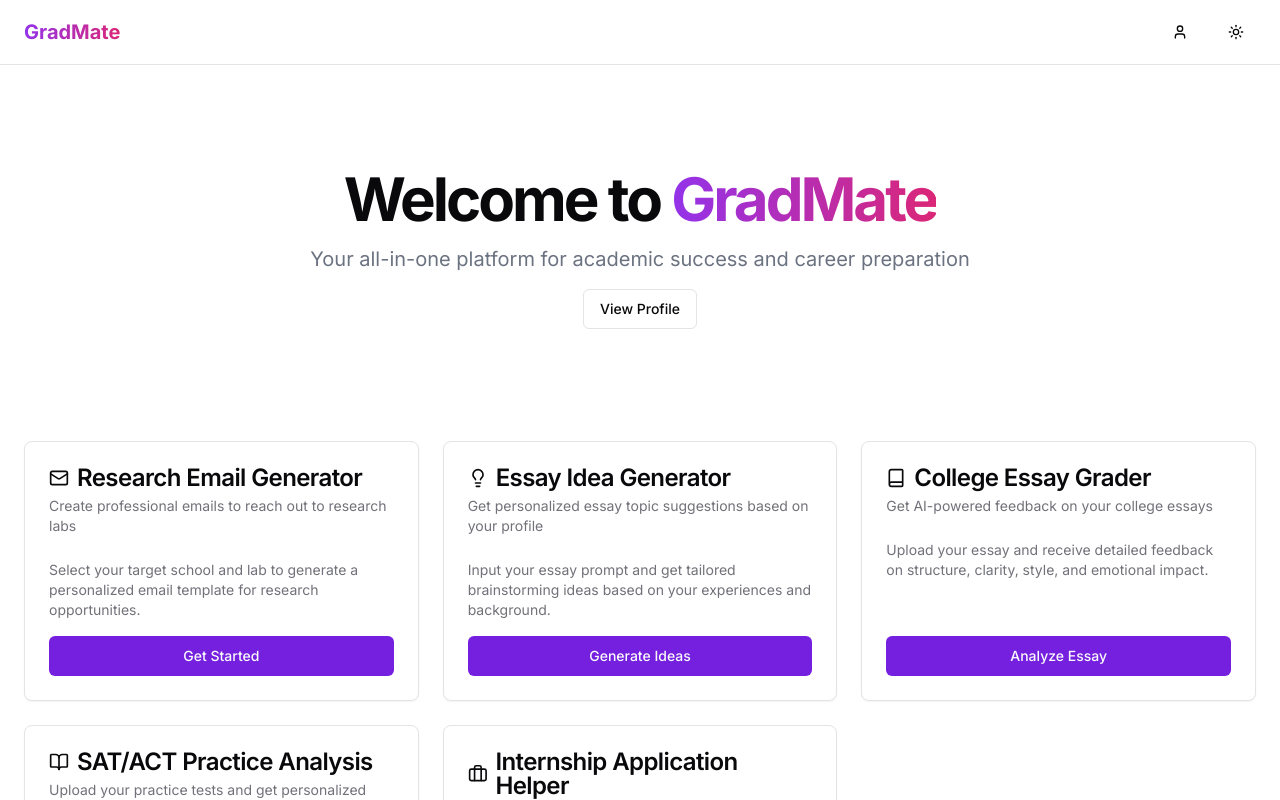
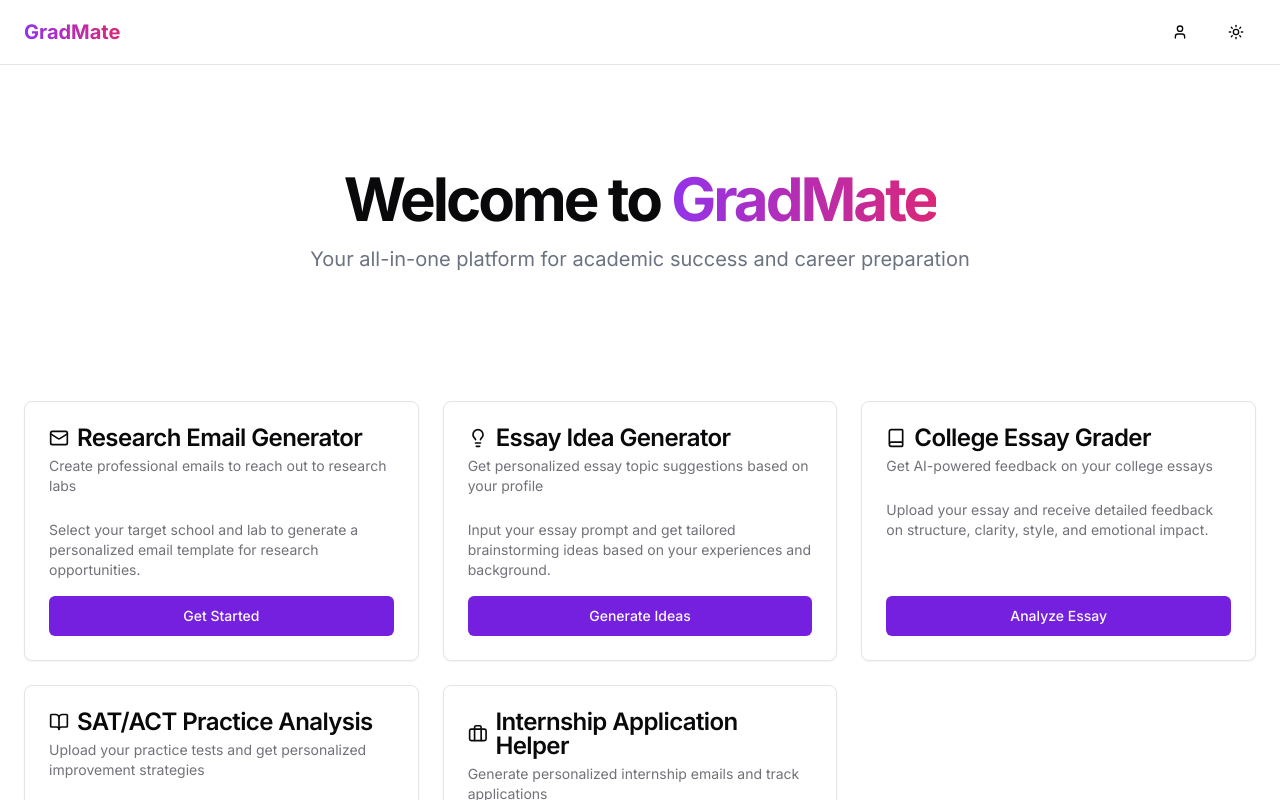
Before and after one commit to SupratikPanuganti/gradmate_prod, a Next.js app: page / in a window 1280 px wide. Shown: the top 800 px of the page. Built offline with nearby package versions, Linux system fonts and the light colour scheme.

Commit message:
fix: remove view profile button and restore test API button (commented)

```diff
--- a/app/page.tsx
+++ b/app/page.tsx
@@ -63,13 +63,6 @@ export default function Home() {
               Your all-in-one platform for academic success and career preparation
             </p>
             <div className="flex flex-col items-center gap-4">
-              <Button
-                variant="outline"
-                className="w-full"
-                onClick={() => router.push("/profile")}
-              >
-                View Profile
-              </Button>
               {/* <Button
                 variant="outline"
                 className="w-full"
```
